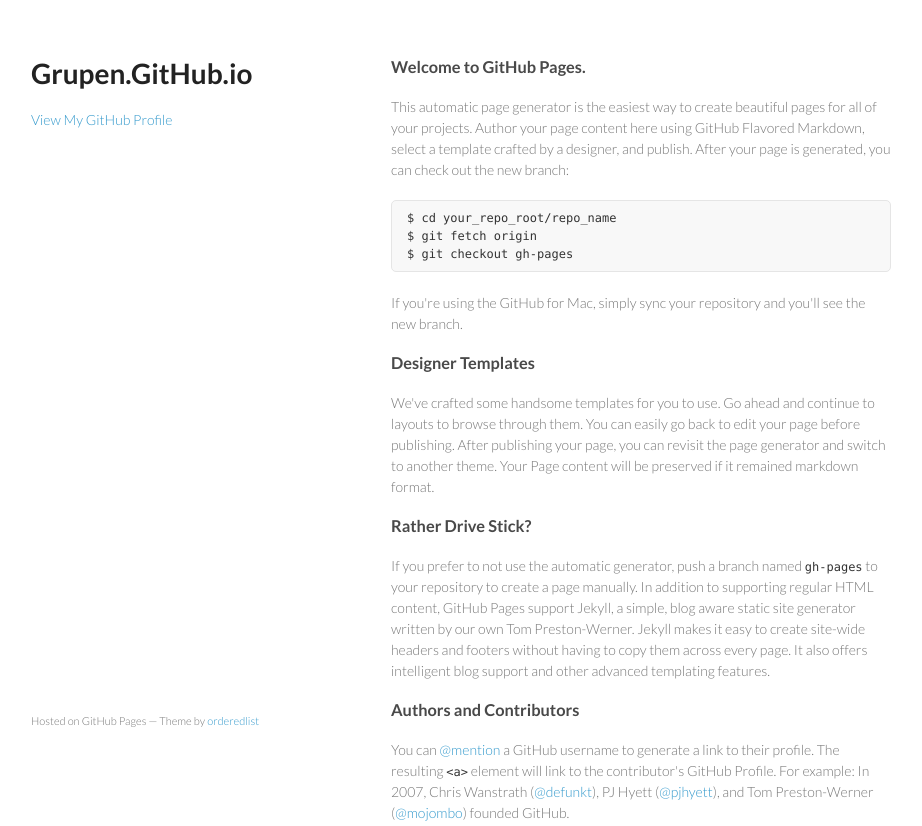
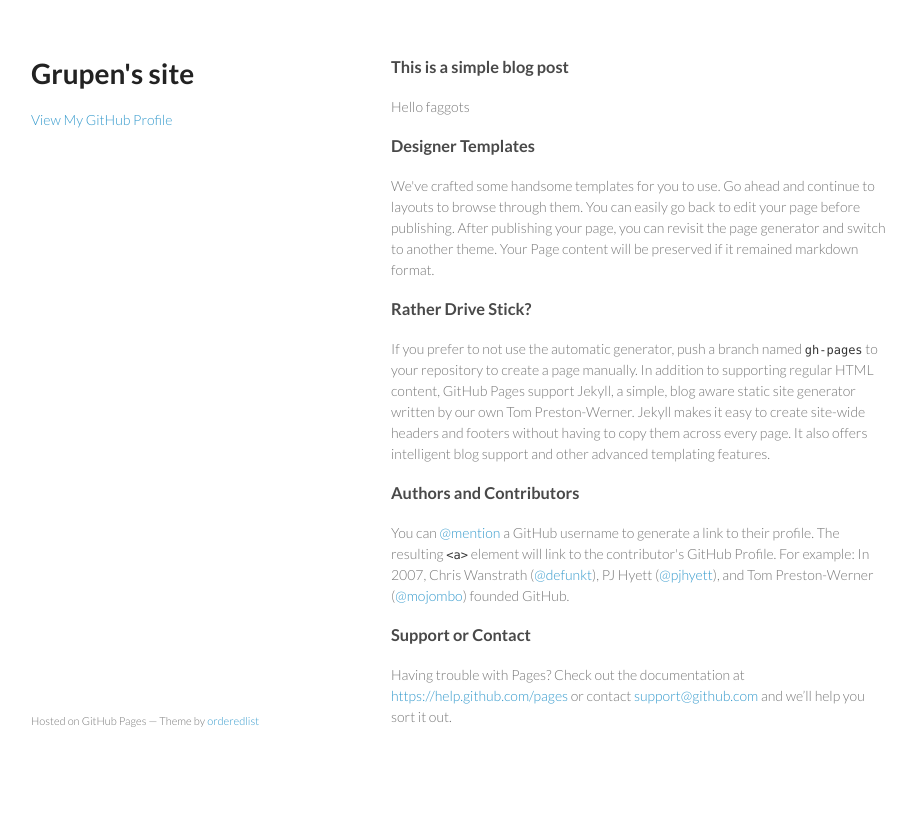
Before and after one commit to Grupen/grupen.github.io, a plain HTML site: page index.html in a window 1280 px wide. Shown: the top 826 px of the page, without its empty margins (179-1101 px from the left). After the commit the page ends 800 px from the top, so only its background shows below. Drawn offline with Linux system fonts and the light colour scheme.

Commit message:
added shit

```diff
--- a/index.html
+++ b/index.html
@@ -3,7 +3,7 @@
   <head>
     <meta charset="utf-8">
     <meta http-equiv="X-UA-Compatible" content="chrome=1">
-    <title>Grupen.GitHub.io by Grupen</title>
+    <title>Grupen's site</title>
 
     <link rel="stylesheet" href="stylesheets/styles.css">
     <link rel="stylesheet" href="stylesheets/pygment_trac.css">
@@ -15,7 +15,7 @@
   <body>
     <div class="wrapper">
       <header>
-        <h1>Grupen.GitHub.io</h1>
+        <h1>Grupen's site</h1>
         <p></p>
 
 
@@ -23,17 +23,11 @@
 
       </header>
       <section>
-        <h3>
-<a id="welcome-to-github-pages" class="anchor" href="#welcome-to-github-pages" aria-hidden="true"><span class="octicon octicon-link"></span></a>Welcome to GitHub Pages.</h3>
 
-<p>This automatic page generator is the easiest way to create beautiful pages for all of your projects. Author your page content here using GitHub Flavored Markdown, select a template crafted by a designer, and publish. After your page is generated, you can check out the new branch:</p>
+<h3>This is a simple blog post</h3>
 
-<pre><code>$ cd your_repo_root/repo_name
-$ git fetch origin
-$ git checkout gh-pages
-</code></pre>
+<p>Hello faggots</p>
 
-<p>If you're using the GitHub for Mac, simply sync your repository and you'll see the new branch.</p>
 
 <h3>
 <a id="designer-templates" class="anchor" href="#designer-templates" aria-hidden="true"><span class="octicon octicon-link"></span></a>Designer Templates</h3>
```
